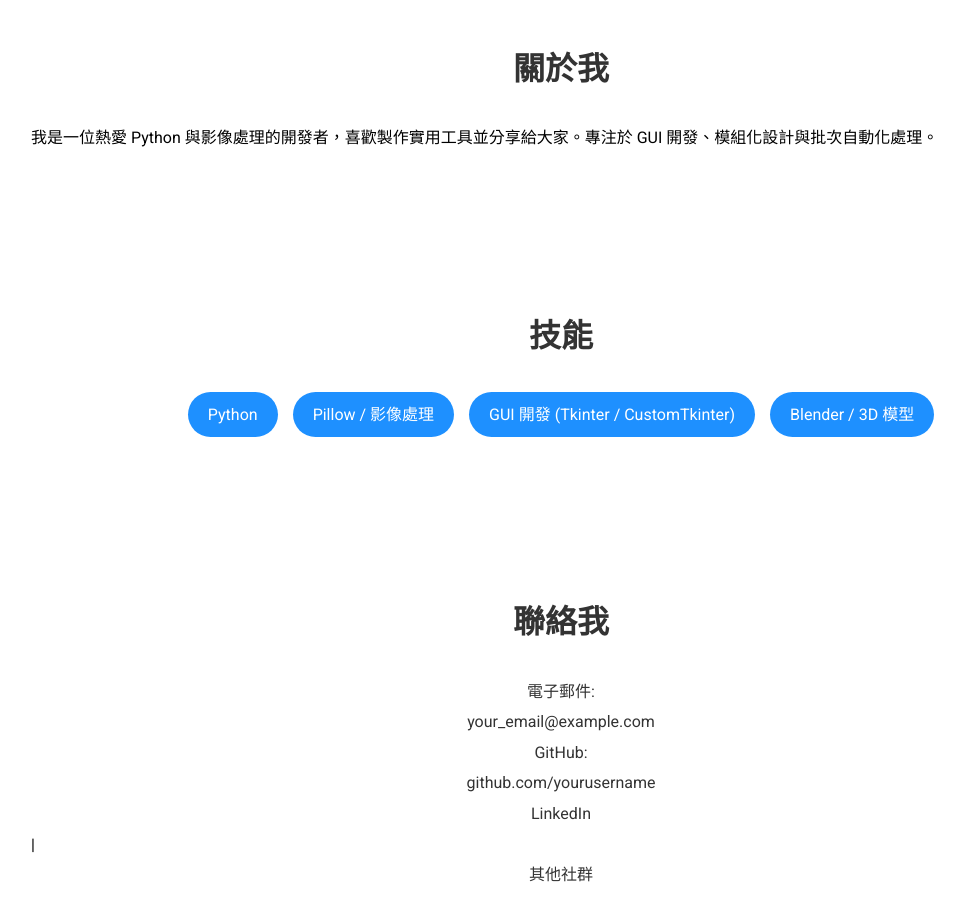
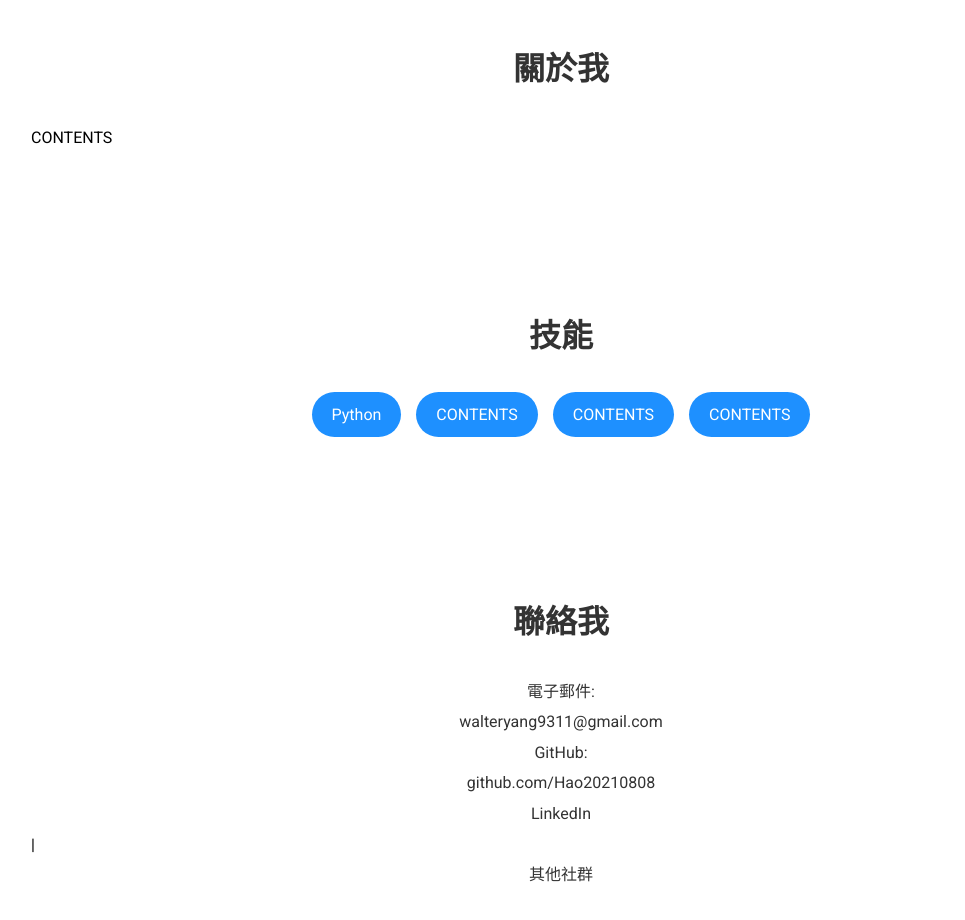
Before and after one commit to Hao20210808/Hao20210808.github.io, a plain HTML site: page index.html in a window 1280 px wide. Shown: the part 920-1840 px from the top of the page, without its empty margins (79-1044 px from the left). Drawn offline with Linux system fonts and the light colour scheme.

Commit message:
Update index.html

```diff
--- a/index.html
+++ b/index.html
@@ -3,7 +3,7 @@
 <head>
     <meta charset="UTF-8">
     <meta name="viewport" content="width=device-width, initial-scale=1.0">
-    <title>Zem Yang - 作品集</title>
+    <title>Hao-Zhong YANG - 作品集</title>
     <link rel="stylesheet" href="style.css">
     <link rel="icon" href="favicon.ico">
     <link href="https://fonts.googleapis.com/css2?family=Roboto:wght@400;700&display=swap" rel="stylesheet">
@@ -14,7 +14,7 @@
 <section class="hero">
     <div class="container">
         <img src="img/profile.jpg" alt="個人照片" class="profile-pic">
-        <h1>Zem Yang</h1>
+        <h1>Hao-Zhong YANG</h1>
         <p>Python 開發 & 影像處理專案</p>
         <a href="#portfolio" class="btn">我的作品</a>
         <a href="resume.pdf" class="btn btn-secondary" download>下載履歷</a>
@@ -33,7 +33,7 @@
 <section id="about">
     <div class="container">
         <h2>關於我</h2>
-        <p>我是一位熱愛 Python 與影像處理的開發者，喜歡製作實用工具並分享給大家。專注於 GUI 開發、模組化設計與批次自動化處理。</p>
+        <p>CONTENTS</p>
     </div>
 </section>
 
@@ -43,9 +43,9 @@
         <h2>技能</h2>
         <div class="skills-grid">
             <div class="skill">Python</div>
-            <div class="skill">Pillow / 影像處理</div>
-            <div class="skill">GUI 開發 (Tkinter / CustomTkinter)</div>
-            <div class="skill">Blender / 3D 模型</div>
+            <div class="skill">CONTENTS</div>
+            <div class="skill">CONTENTS</div>
+            <div class="skill">CONTENTS</div>
         </div>
     </div>
 </section>
@@ -54,8 +54,8 @@
 <section id="contact">
     <div class="container">
         <h2>聯絡我</h2>
-        <p>電子郵件: <a href="mailto:your_email@example.com">your_email@example.com</a></p>
-        <p>GitHub: <a href="https://github.com/yourusername">github.com/yourusername</a></p>
+        <p>電子郵件: <a href="walteryang9311@gmail.com">walteryang9311@gmail.com</a></p>
+        <p>GitHub: <a href="https://github.com/Hao20210808">github.com/Hao20210808</a></p>
         <div class="social">
             <a href="#">LinkedIn</a> | <a href="#">其他社群</a>
         </div>
```
